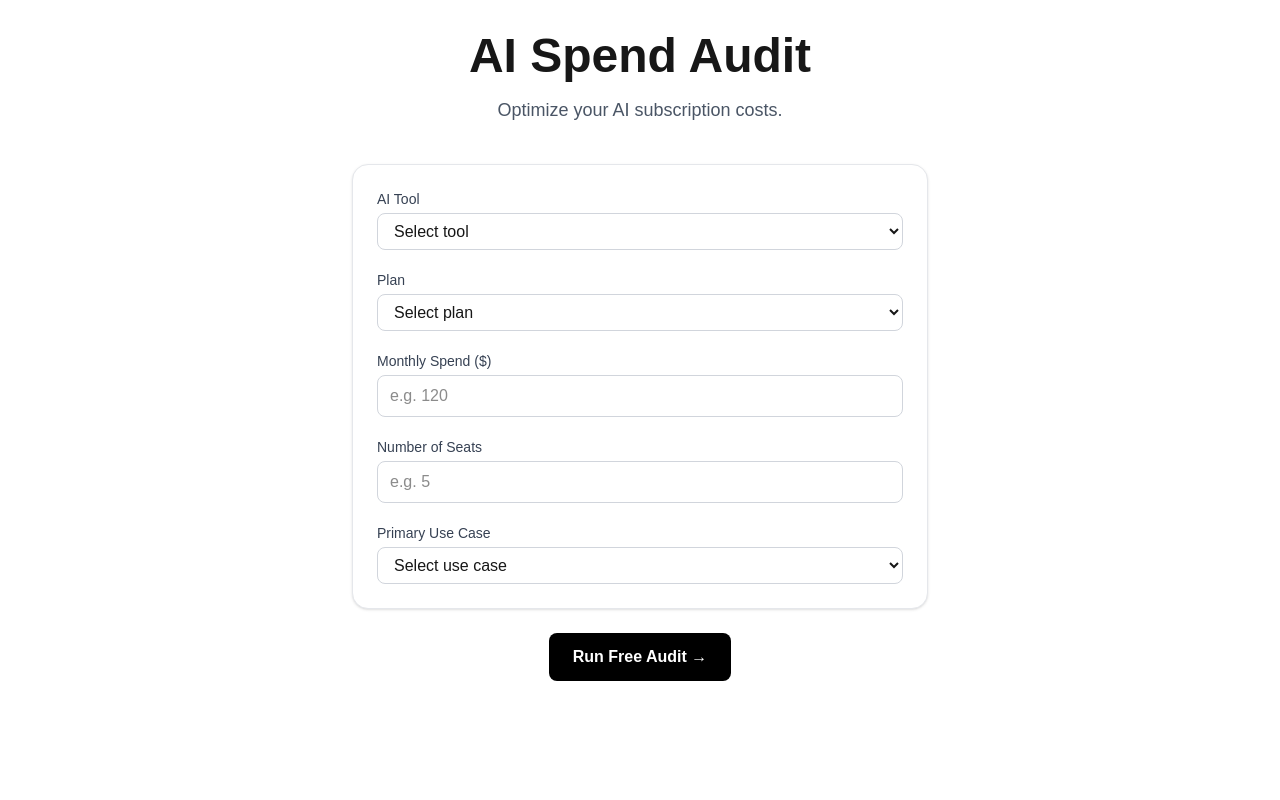
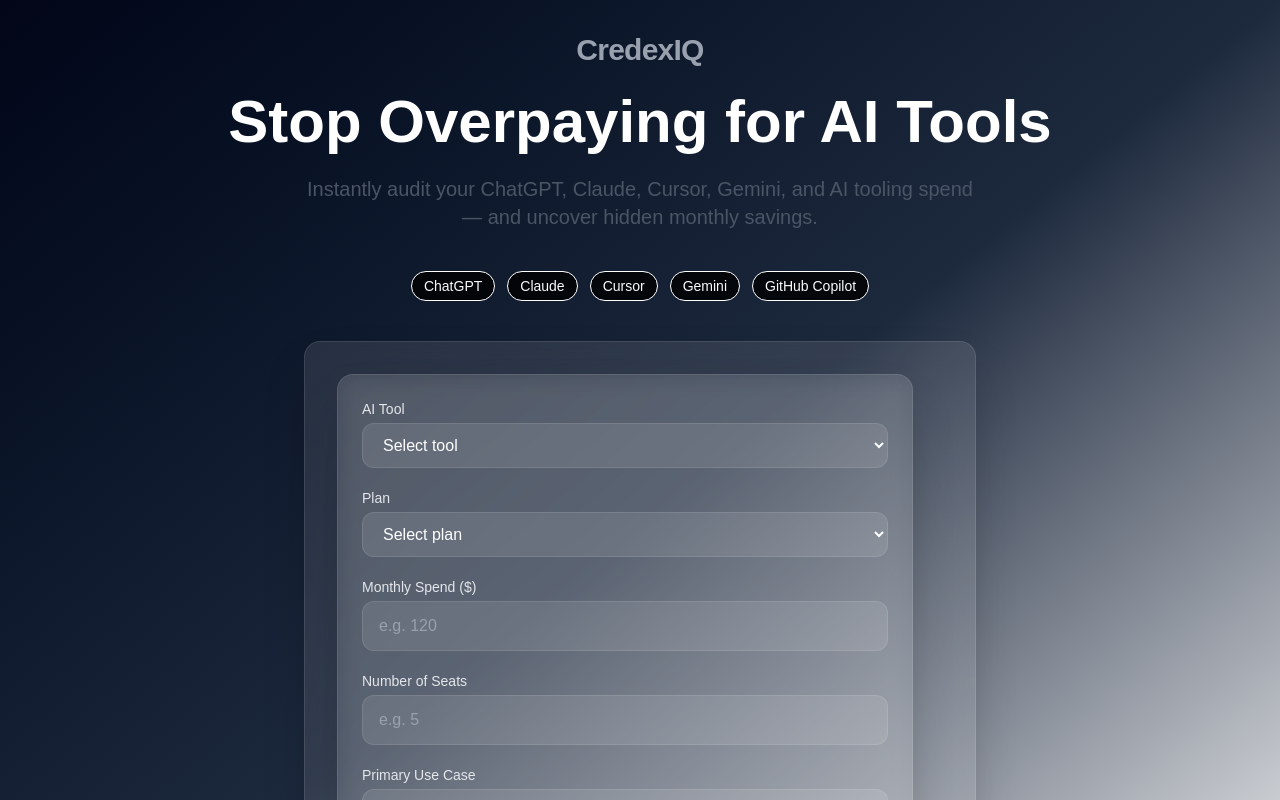
Before and after one commit to SejalBhole-sudo/ai-spend-audit, a Next.js app: page / in a window 1280 px wide. Shown: the top 800 px of the page. Built offline with nearby package versions, Linux system fonts and the light colour scheme.

Commit message:
ux: improve form styling and add dynamic AI plan selection

```diff
--- a/src/app/page.js
+++ b/src/app/page.js
@@ -84,19 +84,47 @@
 };
 
   return (
-    <main className="min-h-screen flex flex-col items-center p-8">
-      <h1 className="text-5xl font-bold mb-4">
-        AI Spend Audit
+    <main className="min-h-screen flex flex-col items-center p-8 bg-gradient-to-br from-slate-950 via-slate-800 to-indigo-850 text-white">
+      <div className="mb-4 text-2xl md:text-3xl font-bold tracking-tight text-gray-400">
+  CredexIQ
+</div>
+
+<h1 className="text-5xl md:text-6xl font-bold mb-4 text-center leading-tight">
+  Stop Overpaying for AI Tools
 </h1>
 
-      <p className="text-gray-600 text-lg mb-10">
-        Optimize your AI subscription costs.
+<p className="text-gray-600 text-lg md:text-xl mb-10 text-center max-w-2xl">
+  Instantly audit your ChatGPT, Claude, Cursor, Gemini, and AI tooling spend — and uncover hidden monthly savings.
 </p>
 
+<div className="flex flex-wrap justify-center gap-3 mb-10 text-sm text-gray-50">
+  <span className="bg-black/80 border border-white/100 backdrop-blur-sm px-3 py-1 rounded-full">
+    ChatGPT
+  </span>
+
+  <span className="bg-black/80 border border-white/100 backdrop-blur-sm px-3 py-1 rounded-full">
+    Claude
+  </span>
+
+  <span className="bg-black/80 border border-white/100 backdrop-blur-sm px-3 py-1 rounded-full">
+    Cursor
+  </span>
+
+  <span className="bg-black/80 border border-white/100 backdrop-blur-sm px-3 py-1 rounded-full">
+    Gemini
+  </span>
+
+  <span className="bg-black/80 border border-white/100 backdrop-blur-sm px-3 py-1 rounded-full">
+    GitHub Copilot
+  </span>
+</div>
+
+      <div className="w-full max-w-2xl bg-white/10 backdrop-blur-md border border-white/10 rounded-2xl p-8 shadow-2xl">
   <ToolCard
     formData={formData}
     setFormData={setFormData}
   />
+</div>
 {error && (
   <div className="mt-4 w-full max-w-md bg-red-50 border border-red-200 text-red-700 px-4 py-3 rounded-lg text-sm">
     {error}
@@ -106,10 +134,10 @@
 <button
   onClick={handleAudit}
   disabled={loading}
-  className={`mt-6 px-6 py-3 rounded-lg font-semibold transition-all duration-200 ${
+  className={`mt-6 px-8 py-4 text-lg rounded-xl border font-semibold transition-all duration-200 ${
     loading
-      ? "bg-gray-400 cursor-not-allowed text-white"
-      : "bg-black hover:bg-gray-800 text-white"
+      ? "bg-gray-700 border-gray-700 cursor-not-allowed text-gray-300"
+      : "bg-white text-black border-white hover:bg-gray-200"
   }`}
 >
   {loading ? "Generating Audit..." : "Run Free Audit →"}
--- a/src/components/ToolCard.js
+++ b/src/components/ToolCard.js
@@ -2,12 +2,62 @@
   formData,
   setFormData,
 }) {
+
+  const TOOL_PLANS = {
+    chatgpt: [
+      "Free",
+      "Go",
+      "Plus",
+      "Pro",
+      "Business",
+      "Enterprise",
+    ],
+
+    claude: [
+      "Free",
+      "Pro",
+      "Max5",
+      "Max20",
+      "Team",
+      "Enterprise",
+    ],
+
+    cursor: [
+      "Hobby",
+      "Pro",
+      "ProPlus",
+      "Teams",
+      "Enterprise",
+    ],
+
+    github_copilot: [
+      "Individual",
+      "Business",
+      "Enterprise",
+    ],
+
+    gemini: [
+      "Free",
+      "AIPlus",
+      "AIPro",
+      "AIUltra",
+      "Business",
+      "Enterprise",
+    ],
+
+    windsurf: [
+      "Free",
+      "Pro",
+      "Teams",
+    ],
+  };
+
   return (
-    <div className="w-full max-w-xl bg-white border border-gray-200 rounded-2xl p-6 shadow-sm space-y-5">
+    <div className="w-full max-w-xl bg-white/10 backdrop-blur-md border border-white/10 rounded-2xl p-6 shadow-2xl space-y-5">
 
       {/* Tool */}
       <div>
-        <label className="block text-sm font-medium text-gray-700 mb-1">
+        <label className="block text-sm font-medium text-gray-200 mb-1">
           AI Tool
         </label>
 
@@ -17,33 +67,36 @@
             setFormData({
               ...formData,
               tool: e.target.value,
+              plan: "",
             })
           }
-          className="w-full border border-gray-300 rounded-lg px-3 py-2"
+          className="w-full bg-white/10 border border-white/10 text-white rounded-xl px-4 py-3 focus:outline-none focus:ring-2 focus:ring-white/20"
         >
-          <option value="">Select tool</option>
+          <option value="" className="text-black">
+            Select tool
+          </option>
 
-          <option value="chatgpt">
+          <option value="chatgpt" className="text-black">
             ChatGPT
           </option>
 
-          <option value="claude">
+          <option value="claude" className="text-black">
             Claude
           </option>
 
-          <option value="cursor">
+          <option value="cursor" className="text-black">
             Cursor
           </option>
 
-          <option value="github_copilot">
+          <option value="github_copilot" className="text-black">
             GitHub Copilot
           </option>
 
-          <option value="gemini">
+          <option value="gemini" className="text-black">
             Gemini
           </option>
 
-          <option value="windsurf">
+          <option value="windsurf" className="text-black">
             Windsurf
           </option>
         </select>
@@ -51,7 +104,7 @@
 
       {/* Plan */}
       <div>
-        <label className="block text-sm font-medium text-gray-700 mb-1">
+        <label className="block text-sm font-medium text-gray-200 mb-1">
           Plan
         </label>
 
@@ -63,47 +116,28 @@
               plan: e.target.value,
             })
           }
-          className="w-full border border-gray-300 rounded-lg px-3 py-2"
+          className="w-full bg-white/10 border border-white/10 text-white rounded-xl px-4 py-3 focus:outline-none focus:ring-2 focus:ring-white/20"
         >
-          <option value="">Select plan</option>
-
-          <option value="Free">
-            Free
+          <option value="" className="text-black">
+            Select plan
           </option>
 
-          <option value="Plus">
-            Plus
-          </option>
-
-          <option value="Pro">
-            Pro
-          </option>
-
-          <option value="Team">
-            Team
-          </option>
-
-          <option value="Business">
-            Business
-          </option>
-
-          <option value="Enterprise">
-            Enterprise
-          </option>
-
-          <option value="Max">
-            Max
-          </option>
-
-          <option value="Individual">
-            Individual
-          </option>
+          {formData.tool &&
+            TOOL_PLANS[formData.tool]?.map((plan) => (
+              <option
+                key={plan}
+                value={plan}
+                className="text-black"
+              >
+                {plan}
+              </option>
+            ))}
         </select>
       </div>
 
       {/* Monthly Spend */}
       <div>
-        <label className="block text-sm font-medium text-gray-700 mb-1">
+        <label className="block text-sm font-medium text-gray-200 mb-1">
           Monthly Spend ($)
         </label>
 
@@ -117,13 +151,13 @@
               monthlySpend: e.target.value,
             })
           }
-          className="w-full border border-gray-300 rounded-lg px-3 py-2"
+          className="w-full bg-white/10 border border-white/10 text-white placeholder-gray-400 rounded-xl px-4 py-3 focus:outline-none focus:ring-2 focus:ring-white/20"
         />
       </div>
 
       {/* Seats */}
       <div>
-        <label className="block text-sm font-medium text-gray-700 mb-1">
+        <label className="block text-sm font-medium text-gray-200 mb-1">
           Number of Seats
         </label>
 
@@ -137,13 +171,13 @@
               seats: e.target.value,
             })
           }
-          className="w-full border border-gray-300 rounded-lg px-3 py-2"
+          className="w-full bg-white/10 border border-white/10 text-white placeholder-gray-400 rounded-xl px-4 py-3 focus:outline-none focus:ring-2 focus:ring-white/20"
         />
       </div>
 
       {/* Use Case */}
       <div>
-        <label className="block text-sm font-medium text-gray-700 mb-1">
+        <label className="block text-sm font-medium text-gray-200 mb-1">
           Primary Use Case
         </label>
 
@@ -155,23 +189,25 @@
               useCase: e.target.value,
             })
           }
-          className="w-full border border-gray-300 rounded-lg px-3 py-2"
+          className="w-full bg-white/10 border border-white/10 text-white rounded-xl px-4 py-3 focus:outline-none focus:ring-2 focus:ring-white/20"
         >
-          <option value="">Select use case</option>
+          <option value="" className="text-black">
+            Select use case
+          </option>
 
-          <option value="coding">
+          <option value="coding" className="text-black">
             Coding
           </option>
 
-          <option value="writing">
+          <option value="writing" className="text-black">
             Writing
           </option>
 
-          <option value="research">
+          <option value="research" className="text-black">
             Research
           </option>
 
-          <option value="design">
+          <option value="design" className="text-black">
             Design
           </option>
         </select>
```
Lines whose indentation alone changed are shown as unchanged.
